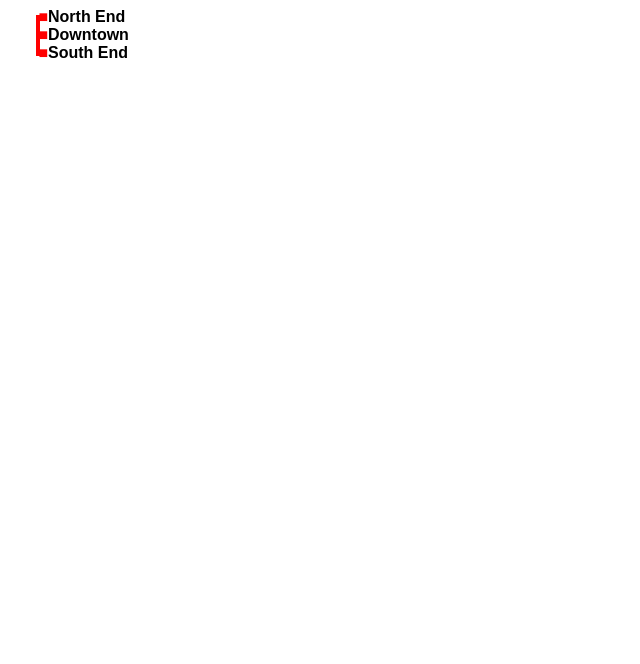
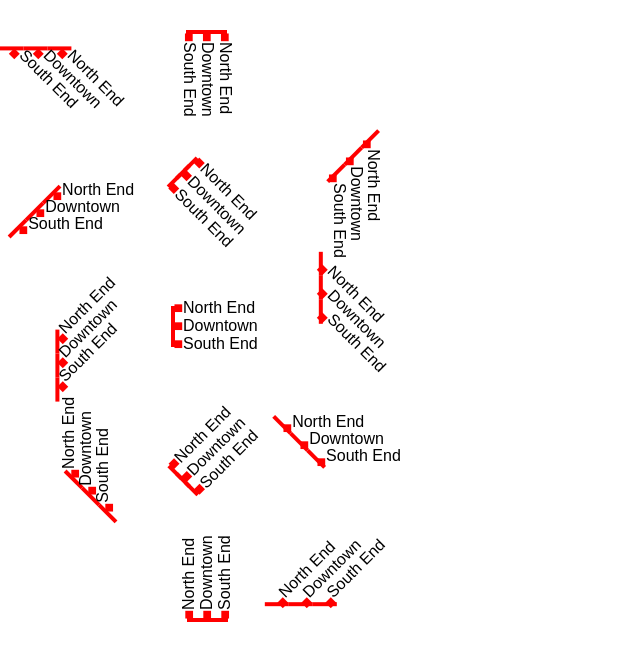
Before and after one commit to mccalluc/subway-map, a plain HTML site: page index.html in a window 1280 px wide. Shown: the whole page, without its empty margins (0-640 px from the left). Drawn offline with Linux system fonts and the light colour scheme.

Commit message:
checkpoint

```diff
--- a/index.html
+++ b/index.html
@@ -8,16 +8,14 @@ body {
     font-size: 1em;
 }
 
+td {
+    width: 8em;
+    height: 8em;
+}
+
 .subway li {
     list-style: none;
     position: relative;
-}
-
-.subway li:after {
-    content: "\25A0\00A0";
-    position: absolute;
-    left: -0.6em;
-    bottom: 0;
 }
 
 .subway li:before {
@@ -26,6 +24,13 @@ body {
     left: -0.75em;
     border-left: 0.3em solid;
     height: 100%;
+}
+
+.subway li:after {
+    content: "\25A0\00A0";
+    position: absolute;
+    left: -0.6em;
+    bottom: 0;
 }
 
 .subway li:first-child:before {
@@ -38,7 +43,44 @@ body {
 }
 
 .subway li:last-child:before {
-   bottom: 0.4em;
+    bottom: 0.4em;
+}
+
+.subway .e-w {
+    transform: rotate(-90deg);
+}
+
+.subway .w-e {
+    transform: rotate(90deg);
+}
+
+.subway .nw-se {
+    transform: rotate(45deg);
+}
+
+.subway .ne-sw {
+    transform: rotate(-45deg);
+}
+
+.subway .up li {
+    transform: rotate(-45deg);
+}
+.subway .up li:before {
+    transform: rotate(45deg);
+    transform-origin: left;
+    top: 0px !important;
+}
+
+.subway .down li {
+    transform: rotate(45deg);
+}
+.subway .down li:before {
+    transform: rotate(-45deg);
+    top: 0px !important;
+}
+
+.subway .up li, .subway .down li {
+    height: 1.5em;
 }
 
 </style>
@@ -48,13 +90,122 @@ body {
 </head>
 <body>
 
-<div class="subway">
-  <ul class="red">
-    <li>North End</li>
-    <li>Downtown</li>
-    <li>South End</li>
-  </ul>
-</div>
-
+<table>
+  <tr>
+    <td>
+        <div class="subway">
+          <ul class="red w-e up">
+            <li>North End</li><li>Downtown</li><li>South End</li>
+          </ul>
+        </div>
+    </td>
+    <td>
+        <div class="subway">
+          <ul class="red w-e">
+            <li>North End</li><li>Downtown</li><li>South End</li>
+          </ul>
+        </div>
+    </td>
+    <td>
+        <div class="subway" style="display: none;">
+          <ul class="red w-e down">
+            <li>North End</li><li>Downtown</li><li>South End</li>
+          </ul>
+        </div>
+    </td>
+  </tr>
+  <tr>
+    <td>
+        <div class="subway">
+          <ul class="red nw-se up">
+            <li>North End</li><li>Downtown</li><li>South End</li>
+          </ul>
+        </div>
+    </td>
+    <td>
+        <div class="subway">
+          <ul class="red nw-se">
+            <li>North End</li><li>Downtown</li><li>South End</li>
+          </ul>
+        </div>
+    </td>
+    <td>
+        <div class="subway">
+          <ul class="red nw-se down">
+            <li>North End</li><li>Downtown</li><li>South End</li>
+          </ul>
+        </div>
+    </td>
+  </tr>
+  <tr>
+    <td>
+        <div class="subway">
+          <ul class="red n-s up">
+            <li>North End</li><li>Downtown</li><li>South End</li>
+          </ul>
+        </div>
+    </td>
+    <td>
+        <div class="subway">
+          <ul class="red n-s">
+            <li>North End</li><li>Downtown</li><li>South End</li>
+          </ul>
+        </div>
+    </td>
+    <td>
+        <div class="subway">
+          <ul class="red n-s down">
+            <li>North End</li><li>Downtown</li><li>South End</li>
+          </ul>
+        </div>
+    </td>
+  </tr>
+  <tr>
+    <td>
+        <div class="subway">
+          <ul class="red ne-sw up">
+            <li>North End</li><li>Downtown</li><li>South End</li>
+          </ul>
+        </div>
+    </td>
+    <td>
+        <div class="subway">
+          <ul class="red ne-sw">
+            <li>North End</li><li>Downtown</li><li>South End</li>
+          </ul>
+        </div>
+    </td>
+    <td>
+        <div class="subway">
+          <ul class="red ne-sw down">
+            <li>North End</li><li>Downtown</li><li>South End</li>
+          </ul>
+        </div>
+    </td>
+  </tr>
+  <tr>
+    <td>
+        <div class="subway" style="display: none;">
+          <ul class="red e-w up">
+            <li>North End</li><li>Downtown</li><li>South End</li>
+          </ul>
+        </div>
+    </td>
+    <td>
+        <div class="subway">
+          <ul class="red e-w">
+            <li>North End</li><li>Downtown</li><li>South End</li>
+          </ul>
+        </div>
+    </td>
+    <td>
+        <div class="subway">
+          <ul class="red e-w down">
+            <li>North End</li><li>Downtown</li><li>South End</li>
+          </ul>
+        </div>
+    </td>
+  </tr>
+</table>
 </body>
 </html>
```
